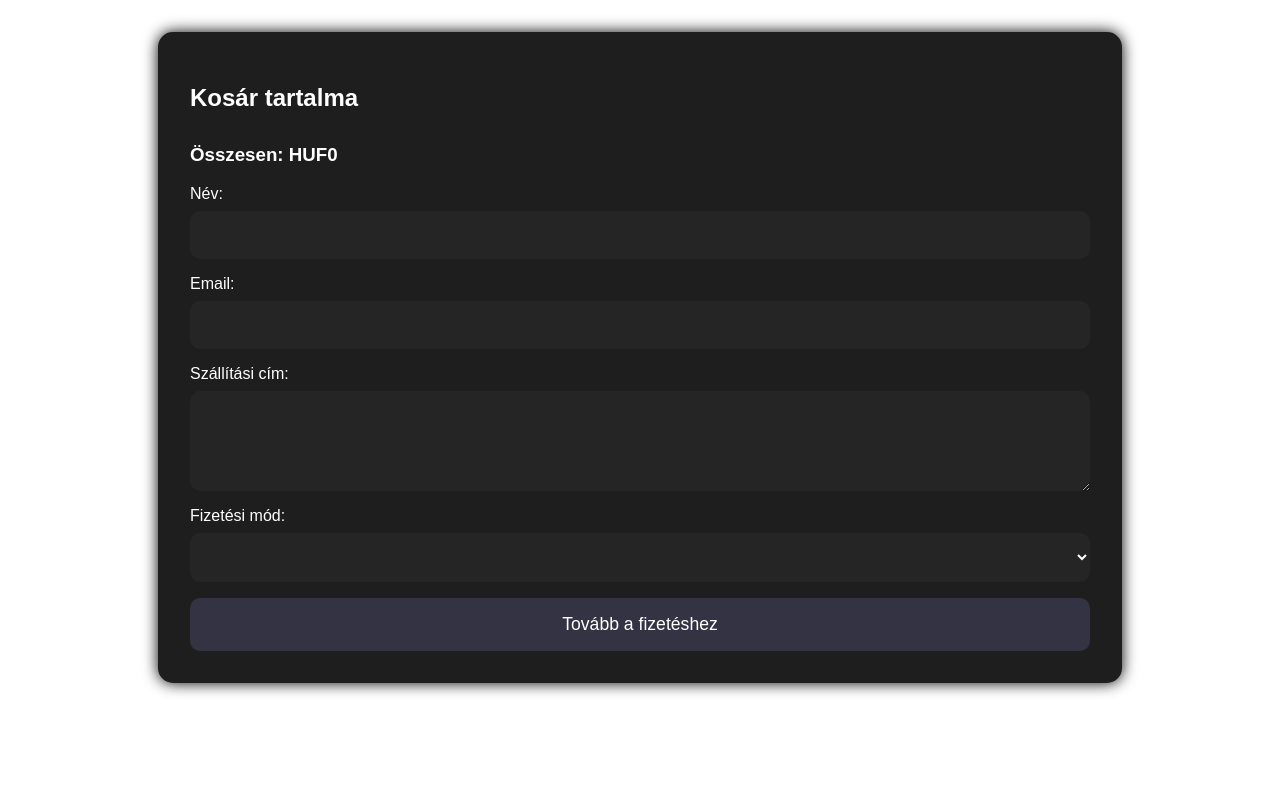
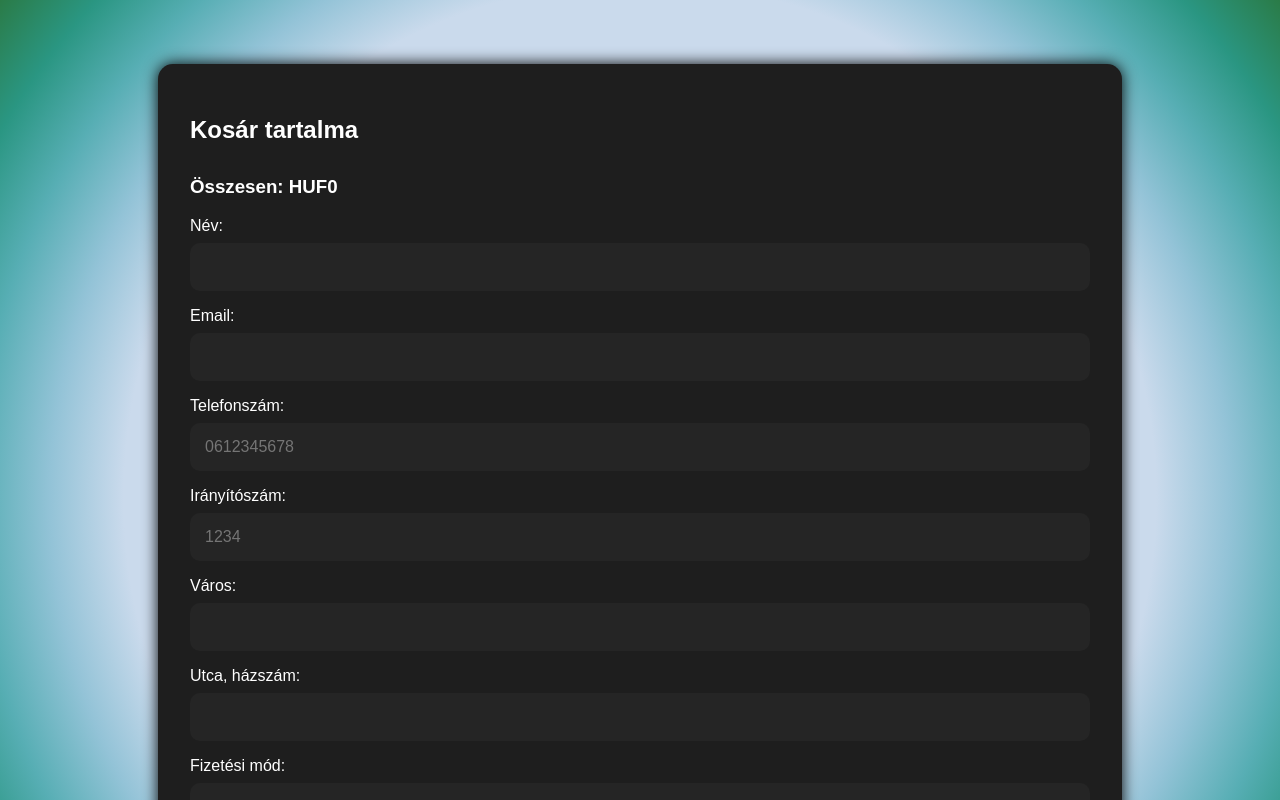
Before and after one commit to kenezbence/sneakR, an Angular app in the folder frontend/sneakR/: page /webshop-cart in a window 1280 px wide. Shown: the top 800 px of the page. Built offline with nearby package versions, Linux system fonts and the light colour scheme.

Commit message:
radiant-gradient update

```diff
--- a/frontend/sneakR/src/app/_components/products/products.component.css
+++ b/frontend/sneakR/src/app/_components/products/products.component.css
@@ -323,7 +323,7 @@ input[type="range"] {
     position: absolute;
     width: 100%;
     height: 0;
-    -webkit-appearance: none;
+
     background: transparent;
     pointer-events: none;
 }
--- a/frontend/sneakR/src/app/_components/resell-cart/resell-cart.component.css
+++ b/frontend/sneakR/src/app/_components/resell-cart/resell-cart.component.css
@@ -9,7 +9,7 @@ body {
 :host {
     display: block;
     min-height: 100vh;
-    background: linear-gradient(45deg, #1A3D2B 0%, #0A0A0A 100%);
+    background-image: radial-gradient(circle, #2a7b47, #495f26, #4d4319, #422c18, #2c1a16, #2c1a16, #2c1a16, #2c1a16, #422c18, #4d4319, #495f26, #2a7b47);
 }
 
 /* Header/navbar */
--- a/frontend/sneakR/src/app/_components/webshop-cart/webshop-cart.component.css
+++ b/frontend/sneakR/src/app/_components/webshop-cart/webshop-cart.component.css
@@ -1,3 +1,12 @@
+:host {
+  display: block;
+  min-height: 100vh;
+  background-image: radial-gradient(circle, #2a7b47, #2a9682, #57aeb4, #93c3d7, #cadaec, #cadaec, #cadaec, #cadaec, #93c3d7, #57aeb4, #2a9682, #2a7b47);
+  padding: 2rem;
+}
+
+
+
 /* webshop-cart.component.css */
 .cart-container {
   max-width: 900px;
--- a/frontend/sneakR/src/app/_components/webshop-cart/webshop-cart.component.html
+++ b/frontend/sneakR/src/app/_components/webshop-cart/webshop-cart.component.html
@@ -31,9 +31,27 @@
     </div>
 
     <div class="form-group">
-      <label for="address">Szállítási cím:</label>
-      <textarea id="address" name="address" required ngModel></textarea>
+      <label for="phone">Telefonszám:</label>
+      <input type="tel" id="phone" name="phone" required ngModel
+             pattern="(\+36|06)[0-9]{8,9}" placeholder="0612345678">
     </div>
+
+    <div class="form-group">
+      <label for="postalCode">Irányítószám:</label>
+      <input type="text" id="postalCode" name="postalCode" required ngModel
+             maxlength="4" pattern="[0-9]{4}" placeholder="1234">
+    </div>
+
+    <div class="form-group">
+      <label for="city">Város:</label>
+      <input type="text" id="city" name="city" required ngModel>
+    </div>
+
+    <div class="form-group">
+      <label for="street">Utca, házszám:</label>
+      <input type="text" id="street" name="street" required ngModel>
+    </div>
+
 
     <div class="form-group">
       <label>Fizetési mód:</label>
```
